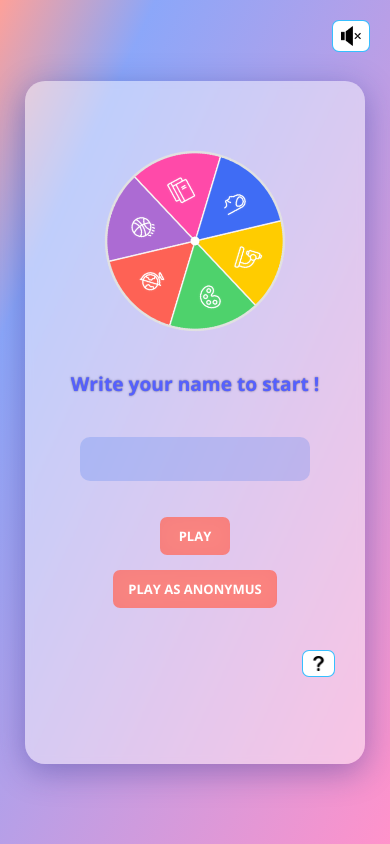
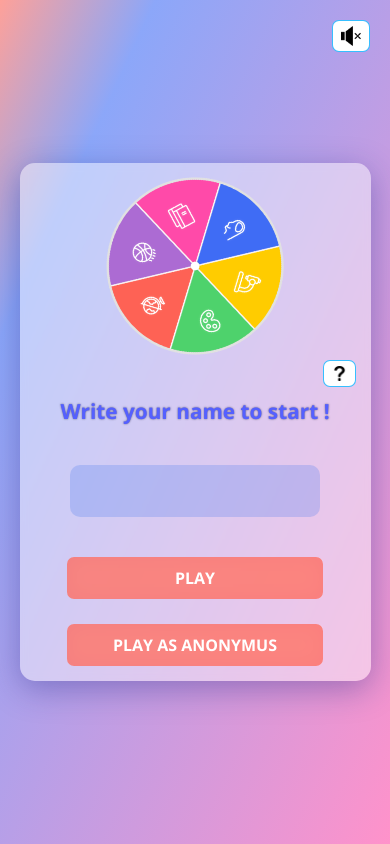
Before and after one commit to masters-of-the-universee/triwow, a React (Create React App) app: page / in a window 390 px wide. Built offline with nearby package versions, Linux system fonts and the light colour scheme; no server answers.

Commit message:
Add responsive ability

```diff
--- a/src/index.css
+++ b/src/index.css
@@ -5,6 +5,13 @@
   --fourthcolor: #ffcc00;
   --fifthcolor: #4ed26c;
   --sixthcolor: #fe6255;
+}
+
+*{
+  box-sizing: border-box;
+}
+*::before, *::after{
+  box-sizing: inherit
 }
 
 
--- a/src/views/login-page/loginpage.scss
+++ b/src/views/login-page/loginpage.scss
@@ -49,11 +49,10 @@ nav {
   backdrop-filter: blur(3.5px);
   -webkit-backdrop-filter: blur(5px);
   border-radius: 10px;
-  //border: 1px solid $secondcolor;
   display: flex;
   width: 1000px;
   min-height: 400px;
-  //border: 1px solid red;
+  align-items: center;
   border-radius: 15px;
   padding: 50px 60px;
   .left-section {
@@ -83,7 +82,7 @@ nav {
       margin-top: 25px;
       text-decoration: none;
       padding: 10px 15px;
-      min-width: 120px;
+      min-width: 60%;
       text-transform: uppercase;
       text-align: center;
       transition: 0.3s all ease;
@@ -152,7 +151,6 @@ nav {
 
 .wrapper {
   width: 450px;
-  padding: 25px 35px;
   //box-shadow: 0px 0px 10px rgba(0, 0, 0, 0.1);
   border-radius: 20px;
   span.error{
@@ -167,7 +165,8 @@ nav {
       background-color: rgba(63, 118, 235, 0.233);
       border-radius: 10px;
       padding: 15px;
-      width: 90%;
+      width: 100%;
+      display: block;
       border: none;
       outline: none;
       font-size: 17px;
@@ -230,10 +229,10 @@ nav {
   }
 }
 
-@media screen and (min-width: 769px) and (max-width: 1080px) {
+@media screen and (min-width: 414px) and (max-width: 1024px) {
   .login-container {
     @include centered();
-    //flex-direction: column;
+    flex-direction: column;
     width: auto;
     height: auto;
     margin: 0;
@@ -242,46 +241,30 @@ nav {
       text-align: center;
       margin-bottom: 5px !important;
     }
-    .left-section,
-    .right-section {
-      width: 50%;
-      max-height: 100%;
+    .right-section{
+      width: 100%;
     }
     .left-section {
-      width: 45%;
-
+      width: 50%;
       img {
-        width: 300px;
+        width: 100%;
         height: auto;
       }
     }
   }
 }
 
-@media screen and (min-width: 531px) and (max-width: 768px) {
+@media screen and (max-width: 414px) {
   .main-wrapper {
-    width: 100%;
-    height: 100vh;
-    @include centered();
+    width: 90%;
+    margin: 0 auto;
     .login-container {
-      @include centered();
-      //max-width: 89%;
-      margin: auto;
-      width: auto;
-      padding: 25px 70px !important;
+      padding: 15px;
+      flex-direction: column;
       .left-section {
-        width: auto;
-        height: 100%;
-        display: flex;
-        align-items: center;
-        justify-content: center;
-        margin-right: 30px;
+        width: 55%;
         img {
-          width: 200px;
-          height: auto;
-          animation: deneme infinite 10s linear;
-          transition: 3s all ease;
-          cursor: default;
+          width: 100%;
         }
       }
       .right-section {
@@ -292,10 +275,13 @@ nav {
         justify-content: center;
         flex-direction: column;
         h3 {
-          margin-bottom: 45px;
+          margin-bottom: 25px;
           cursor: default;
-          font-size: 1.8rem;
+          font-size: 1.3rem;
           text-align: center;
+        }
+        .music-section{
+          margin-bottom: 10px;
         }
         .wrapper {
           width: 300px;
@@ -304,128 +290,112 @@ nav {
             background-color: rgba(63, 118, 235, 0.233);
             border-radius: 10px;
             height: 100%;
-            width: 90%;
-            border: none;
-            outline: none;
-            font-size: 17px;
-            transition: border-bottom 0.3s ease;
-            padding-left: 16px;
+            width: 100%;
           }
           label {
             display: none;
           }
         }
         a {
-          margin-top: 25px;
-          text-decoration: none;
-          padding: 10px 15px;
-          min-width: 60px;
-          text-transform: uppercase;
-          text-align: center;
-          transition: 0.3s all ease;
-          border-radius: 7px;
-          font-weight: bold;
-          border: 1px solid red;
-          width: auto;
+          width: 80%;
         }
       }
     }
   }
 }
 
-@media screen and (min-width: 374px) and (max-width: 530px) {
-  .main-wrapper {
-    //width: 360px;
-    height: 100vh;
-    display: flex;
-    align-items: center;
-    justify-content: center;
-    overflow: hidden;
-    .login-container {
-      display: flex;
-      width: 300px;
-      height: 75%;
-      border-radius: 20px;
-      flex-direction: column;
-      padding: 20px;
-      padding-bottom: 30px;
-      .left-section {
-        width: 100%;
-        height: auto;
-        display: flex;
-        align-items: center;
-        justify-content: center;
-        img {
-          animation: deneme infinite 10s linear;
-          transition: 3s all ease;
-          cursor: default;
-          width: 180px;
-          height: auto;
-          margin-top: 50px;
-        }
-      }
-      .right-section {
-        width: 100%;
-        height: 50%;
-        display: flex;
-        align-items: center;
-        justify-content: center;
-        flex-direction: column;
-        position: relative;
-        .music-section {
-          position: absolute;
-          content: '';
-          bottom: -60px;
-          right: 10px;
-          height: auto;
-        }
-        h3 {
-          margin-bottom: 15px;
-          cursor: default;
-          font-size: 1.2rem;
-        }
-        .input-area {
-          width: 100%;
-          .wrapper {
-            max-width: 200px;
-            // padding: 15px 25px;
-            @include centered();
-            .input-data {
-              height: 40px;
-              position: relative;
-              input {
-                background-color: rgba(63, 118, 235, 0.233);
-                border-radius: 10px;
-                //height: 100%;
-                border: none;
-                outline: none;
-                font-size: 12px;
-                transition: border-bottom 0.3s ease;
-                text-align: center;
-                padding: 15px;
-                width: 100%;
-              }
-              label {
-                display: none;
-              }
-            }
-          }
-        }
-        a {
-          margin-top: 15px;
-          text-decoration: none;
-          padding: 10px 15px;
-          min-width: 40px;
-          text-transform: uppercase;
-          text-align: center;
-          transition: 0.3s all ease;
-          border-radius: 7px;
-          font-weight: bold;
-          height: auto;
-          //border: 1px solid red;
-          font-size: 13px;
-        }
-      }
-    }
-  }
-}
+// @media screen and (min-width: 374px) and (max-width: 530px) {
+//   .main-wrapper {
+//     //width: 360px;
+//     height: 100vh;
+//     display: flex;
+//     align-items: center;
+//     justify-content: center;
+//     overflow: hidden;
+//     .login-container {
+//       display: flex;
+//       width: 300px;
+//       height: 75%;
+//       border-radius: 20px;
+//       flex-direction: column;
+//       padding: 20px;
+//       padding-bottom: 30px;
+//       .left-section {
+//         width: 100%;
+//         height: auto;
+//         display: flex;
+//         align-items: center;
+//         justify-content: center;
+//         img {
+//           animation: deneme infinite 10s linear;
+//           transition: 3s all ease;
+//           cursor: default;
+//           width: 180px;
+//           height: auto;
+//           margin-top: 50px;
+//         }
+//       }
+//       .right-section {
+//         width: 100%;
+//         height: 50%;
+//         display: flex;
+//         align-items: center;
+//         justify-content: center;
+//         flex-direction: column;
+//         position: relative;
+//         .music-section {
+//           position: absolute;
+//           content: '';
+//           bottom: -60px;
+//           right: 10px;
+//           height: auto;
+//         }
+//         h3 {
+//           margin-bottom: 15px;
+//           cursor: default;
+//           font-size: 1.2rem;
+//         }
+//         .input-area {
+//           width: 100%;
+//           .wrapper {
+//             max-width: 200px;
+//             @include centered();
+//             .input-data {
+//               height: 40px;
+//               position: relative;
+//               input {
+//                 background-color: rgba(63, 118, 235, 0.233);
+//                 border-radius: 10px;
+//                 //height: 100%;
+//                 border: none;
+//                 outline: none;
+//                 font-size: 12px;
+//                 transition: border-bottom 0.3s ease;
+//                 text-align: center;
+//                 padding: 15px;
+//                 width: 100%;
+//               }
+//               label {
+//                 display: none;
+//               }
+//             }
+//           }
+//         }
+//         a {
+//           margin-top: 15px;
+//           text-decoration: none;
+//           padding: 10px 15px;
+//           min-width: 40px;
+//           text-transform: uppercase;
+//           text-align: center;
+//           transition: 0.3s all ease;
+//           border-radius: 7px;
+//           font-weight: bold;
+//           height: auto;
+//           //border: 1px solid red;
+//           font-size: 13px;
+//         }
+//       }
+//     }
+//   }
+// }
--- a/src/views/mode-select-page/modeselectpage.scss
+++ b/src/views/mode-select-page/modeselectpage.scss
@@ -80,3 +80,18 @@ $tooltipcolor: $purple;
     }
   }
 }
+
+@media screen and (max-width: 1150px) {
+  .buttons{
+    flex-direction: column;
+    justify-content: center;
+
+    &-button {
+      width: 100%;
+      & + .buttons-button {
+        margin-left: unset;
+        margin-top: 20px;
+      }
+    }
+  }
+}
--- a/src/views/random-category-page/random-category-page.js
+++ b/src/views/random-category-page/random-category-page.js
@@ -49,7 +49,7 @@ export default function RandomCategoryPage() {
     };
     if (randomWinner !== null) {
       setTimeout(() => {
-        history.push(`/questions/${winnerRouterPushing[randomWinner]}`);
+        // history.push(`/questions/${winnerRouterPushing[randomWinner]}`);
       }, 1200);
     }
   }, [randomWinner]);
--- a/src/views/random-category-page/random-category-page.scss
+++ b/src/views/random-category-page/random-category-page.scss
@@ -51,3 +51,36 @@ lottie-player {
   left: 0;
   width: 100%;
 }
+
+
+
+
+@media screen and (max-width: 1200px) {
+  section.category {
+    .random {
+      &__down {
+        margin: 40px auto;
+        img {
+        }
+      }
+      &__rotate {
+        width: 60%;
+      }
+    }
+  }
+}
+
+@media screen and (max-width: 414px) {
+  section.category {
+    .random {
+      &__down {
+        margin: 40px auto;
+        img {
+        }
+      }
+      &__rotate {
+        width: 80%;
+      }
+    }
+  }
+}
```
